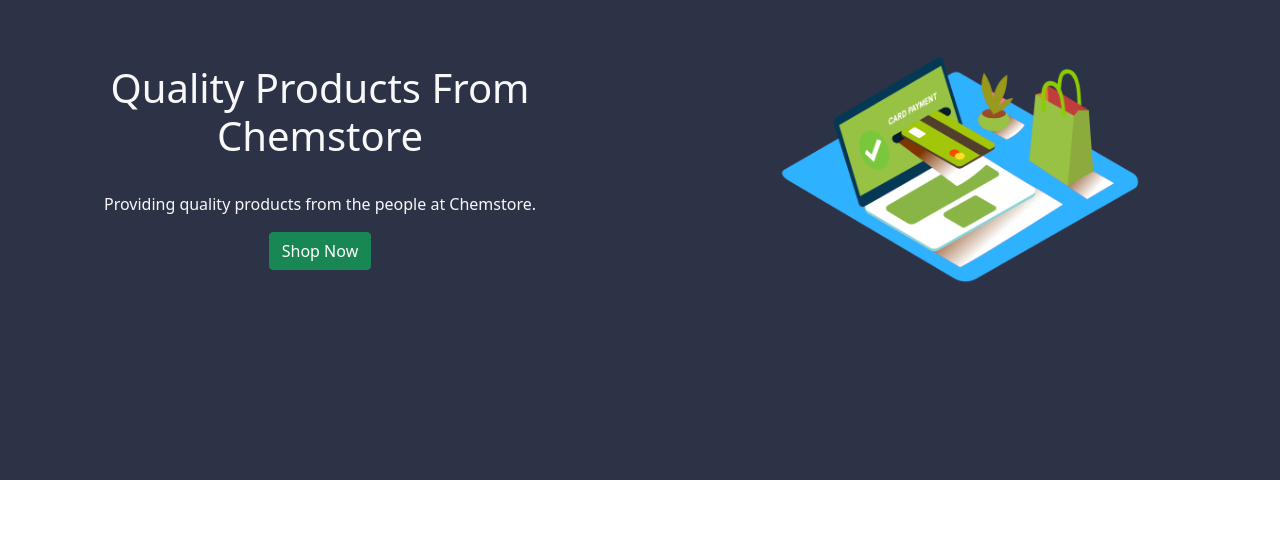
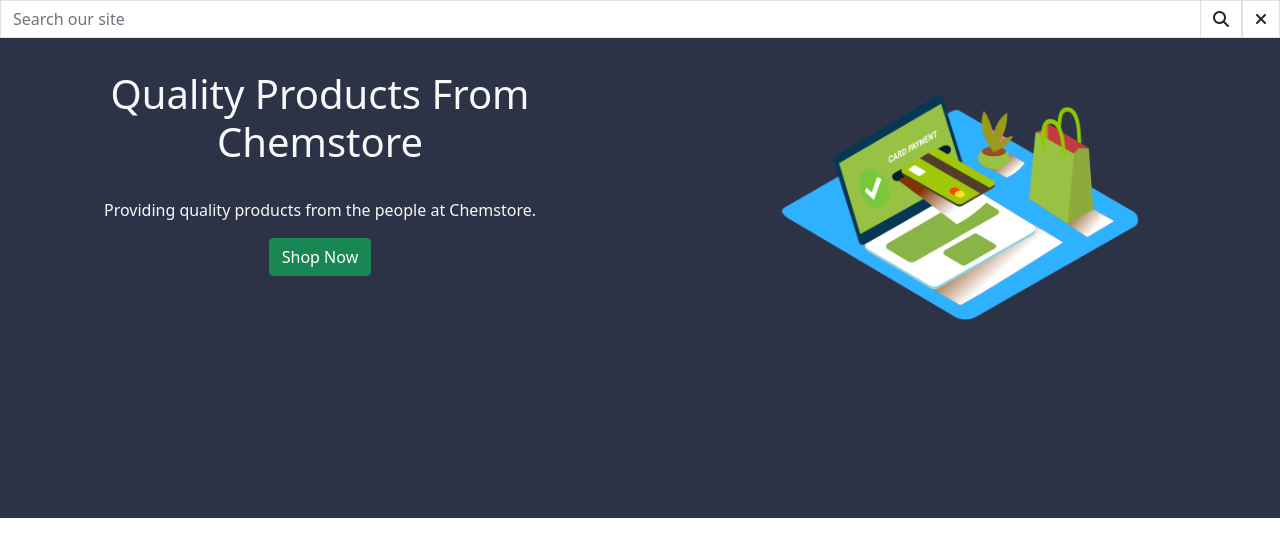
Before and after one commit to JamieT966/project-portfolio-5, a Django app: page / in a window 1280 px wide. Shown: the part 56-613 px from the top of the page. Run offline with Django 3.2, Linux system fonts and the light colour scheme; some libraries are stand-ins or nearby versions.

Commit message:
added search overlay, will work on functionality later

```diff
--- a/home/templates/home/index.html
+++ b/home/templates/home/index.html
@@ -4,7 +4,7 @@
 {% block content %}
 <div class="container-fluid hero-section">
     <div class="row">
-        <div class="col-12 col-md-6 mt-2 text-center align-self-center">
+        <div class="col-12 col-md-6 mt-2 text-center">
             <h1 class="py-4">Quality Products From Chemstore</h1>
             <p>Providing quality products from the people at Chemstore.</p>
             <div class="d-flex justify-content-center">
@@ -12,7 +12,7 @@
             </div>
         </div>
 
-        <div class="col-12 col-md-6 text-center align-self-top">
+        <div class="col-12 col-md-6 text-center">
             <img src="../static/media/laptop-pay.png" class="hero-image" alt="Illustration of ecommerce transaction">
         </div>
     </div>
--- a/static/js/script.js
+++ b/static/js/script.js
@@ -0,0 +1,9 @@
+const searchBtn = document.getElementById('search-icon-btn')
+const closeBtn = document.getElementById('search-close-btn')
+const searchOverlay = document.getElementById('search-overlay')
+
+searchBtn.addEventListener('click', () => {
+    if(searchOverlay.className == 'd-none' ) {
+        searchOverlay.className == ''
+    }
+});
--- a/templates/base.html
+++ b/templates/base.html
@@ -47,7 +47,7 @@
                 <!-- Search, Account and Bag Icons for smaller screens-->
                 <ul class="navbar-nav ms-auto d-flex d-sm-none flex-row">
                     <li class="nav-item mx-2">
-                        <a class="nav-link" href=""><i class="fa-solid fa-magnifying-glass"></i></a>
+                        <a class="nav-link"><i id='search-icon-btn' class="fa-solid fa-magnifying-glass"></i></a>
                     </li>
                     <li class="nav-item mx-2">
                         <a class="nav-link" href=""><i class="fa-solid fa-user"></i></a>
@@ -72,7 +72,7 @@
                     <!-- Search, Account and Bag Icons for larger screens-->
                     <ul class="navbar-nav ms-auto d-none d-sm-flex flex-row">
                         <li class="nav-item mx-2">
-                            <a class="nav-link" href=""><i class="fa-solid fa-magnifying-glass"></i></a>
+                            <a class="nav-link"><i id='search-icon-btn' class="fa-solid fa-magnifying-glass"></i></a>
                         </li>
                         <li class="nav-item mx-2">
                             <a class="nav-link"><i class="fa-solid fa-user"></i></a>
@@ -84,7 +84,26 @@
                 </div>
             </nav>
         </div>
-
+        <!-- Search overlay -->
+        <div class="" id="search-overlay"> <!--TRY TO MAKE CLICK TO OPEN/CLOSE FUNCTION WORK -->
+            <form method="GET" action="">
+                <div class="input-group w-100">
+                    <input class="form-control border border-black rounded-0" type="text" name="q" placeholder="Search our site">
+                    <div class="d-flex flex-row">
+                        <button class="form-control btn btn-black border border-black rounded-0" type="submit">
+                            <span class="icon">
+                                <i class="fas fa-search"></i>
+                            </span>
+                        </button>
+                        <button class="form-control btn btn-black border border-black rounded-0" type="submit">
+                            <span id='search-close-btn' class="icon">
+                                <i class="fa-solid fa-xmark"></i>
+                            </span>
+                        </button>
+                    </div>
+                </div>
+            </form>
+        </div>
         {% if messages %}
             <div class="message-container"></div>
         {% endif %}
```
